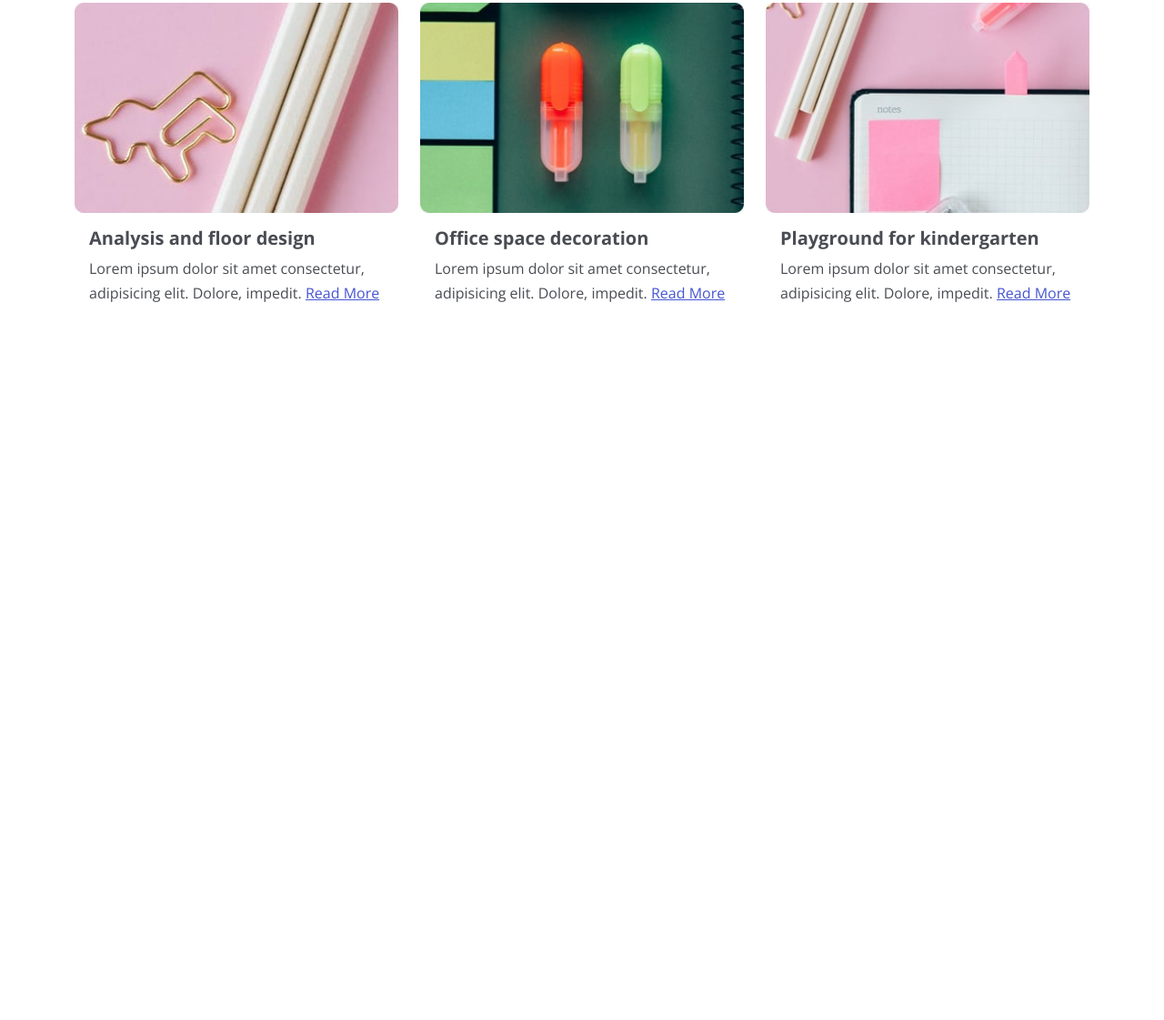
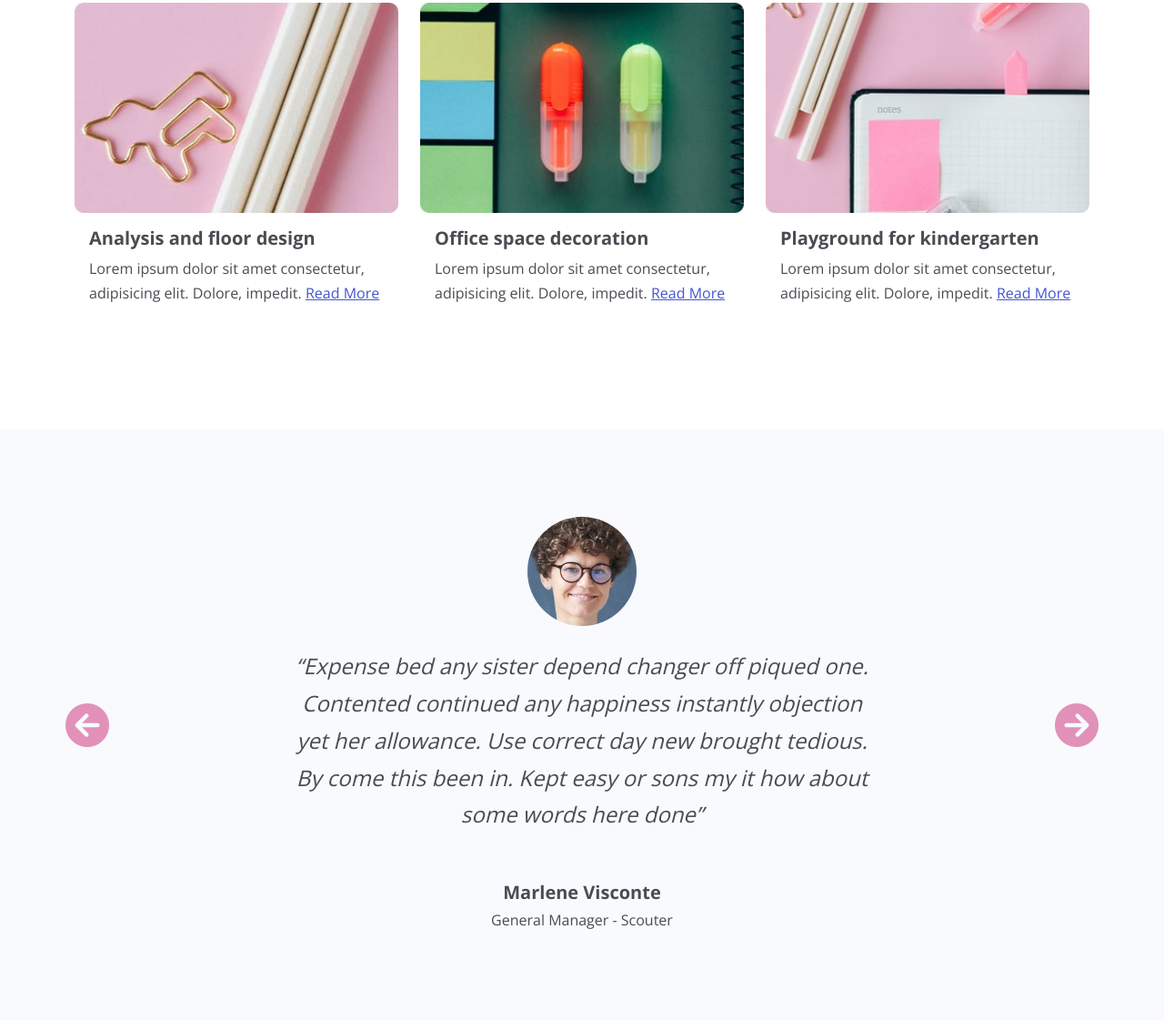
Before and after one commit to Jay0180/yavin_web_jfbeltran, a website: page index.html in a window 1280 px wide. Shown: the part 4314-5435 px from the top of the page at 91% size. Before the commit the page ends 4786 px from the top, so only its background shows below. Drawn offline with nearby package versions, Linux system fonts and the light colour scheme; files that its build step writes are made by us from their sources.

Commit message:
Added Testimonials

```diff
--- a/index.html
+++ b/index.html
@@ -366,6 +366,62 @@
       </div>
     </div>
   </section>
+  <!-- Testimonials -->
+  <section id="testimonials" class="testimonials bg-light py-6">
+    <div id="testimonialCarousel" class="carousel slide">
+      <div class="carousel-inner">
+        <!-- Slide 1 -->
+        <div class="carousel-item active">
+          <div class="d-flex flex-column justify-content-center align-items-center text-center">
+            <img src="images/testimonial-1.jpg" alt="" class="rounded-circle" width="120" />
+            <p class="w-50 my-4 fst-italic fs-4 mb-4">
+              “Expense bed any sister depend changer off piqued one. Contented
+              continued any happiness instantly objection yet her allowance.
+              Use correct day new brought tedious. By come this been in. Kept
+              easy or sons my it how about some words here done”
+            </p>
+            <div class="fw-bold fs-5 mt-4">Marlene Visconte</div>
+            <div>General Manager - Scouter</div>
+          </div>
+        </div>
+
+        <!-- Slide 2 -->
+        <div class="carousel-item">
+          <div class="d-flex flex-column justify-content-center align-items-center text-center">
+            <img src="images/testimonial-2.jpg" alt="" class="rounded-circle" width="120" />
+            <p class="w-50 my-4 fst-italic fs-4 mb-4">
+              “Expense bed any sister depend changer off piqued one. Contented
+              continued any happiness instantly objection yet her allowance.
+              Use correct day new brought tedious. By come this been in. Kept
+              easy or sons my it how about some words here done”
+            </p>
+            <div class="fw-bold fs-5 mt-4">John Spiker</div>
+            <div>Team Leader - Vanquish</div>
+          </div>
+        </div>
+        <!-- Slide 1 -->
+        <div class="carousel-item">
+          <div class="d-flex flex-column justify-content-center align-items-center text-center">
+            <img src="images/testimonial-3.jpg" alt="" class="rounded-circle" width="120" />
+            <p class="w-50 my-4 fst-italic fs-4 mb-4">
+              “Expense bed any sister depend changer off piqued one. Contented
+              continued any happiness instantly objection yet her allowance.
+              Use correct day new brought tedious. By come this been in. Kept
+              easy or sons my it how about some words here done”
+            </p>
+            <div class="fw-bold fs-5 mt-4">Stella Virtuoso</div>
+            <div>Design Chief - Bikegirl</div>
+          </div>
+        </div>
+      </div>
+      <button class="carousel-control-prev" type="button" data-bs-target="#testimonialCarousel" data-bs-slide="prev">
+        <i class="fas fa-arrow-circle-left fa-3x text-secondary"></i>
+      </button>
+      <button class="carousel-control-next" type="button" data-bs-target="#testimonialCarousel" data-bs-slide="next">
+        <i class="fas fa-arrow-circle-right fa-3x text-secondary"></i>
+      </button>
+    </div>
+  </section>
 
 
   <script src="js/bootstrap.bundle.min.js"></script>
```
